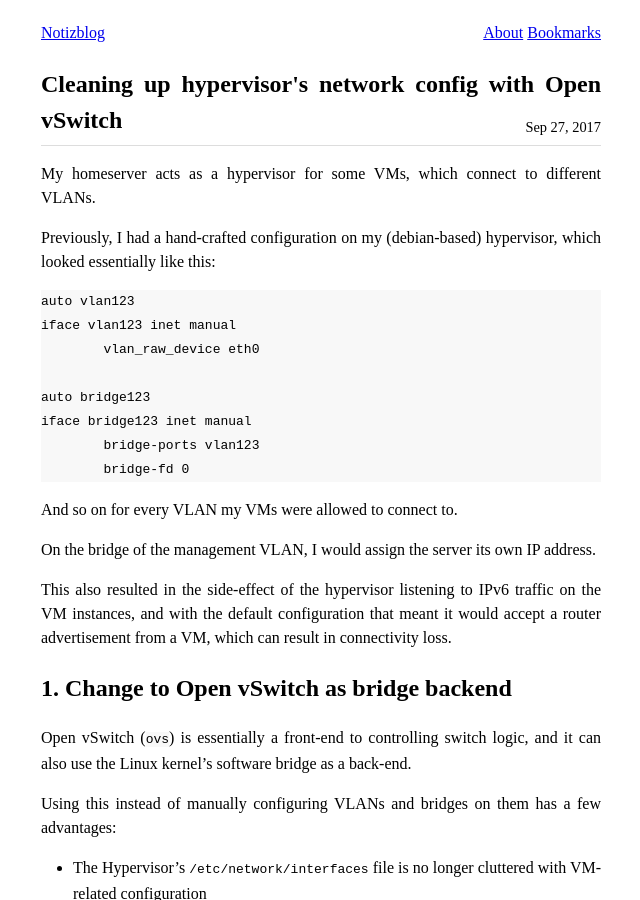
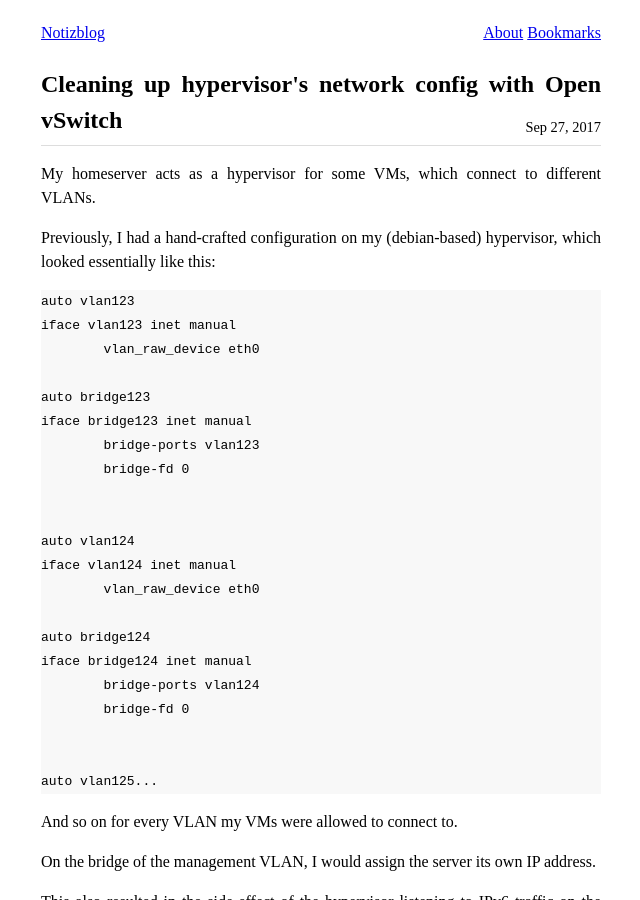
Before and after one commit to dannyedel/blog, a Jekyll site: the page built from _posts/2017-09-27-cleaning-up-hypervisor-config-openvswitch.md, in a window 1280 px wide and 900 px high. Shown: the whole window, without its empty margins (319-959 px from the left). Built offline with Jekyll 4.4.1, drawn with Linux system fonts in a browser that asks for light colours.

Commit message:
update ovs article

````diff
--- a/_posts/2017-09-27-cleaning-up-hypervisor-config-openvswitch.md
+++ b/_posts/2017-09-27-cleaning-up-hypervisor-config-openvswitch.md
@@ -17,6 +17,19 @@ auto bridge123
 iface bridge123 inet manual
 	bridge-ports vlan123
 	bridge-fd 0
+
+
+auto vlan124
+iface vlan124 inet manual
+	vlan_raw_device eth0
+
+auto bridge124
+iface bridge124 inet manual
+	bridge-ports vlan124
+	bridge-fd 0
+
+
+auto vlan125...
 ```
 
 And so on for every VLAN my VMs were allowed to connect to.
````
